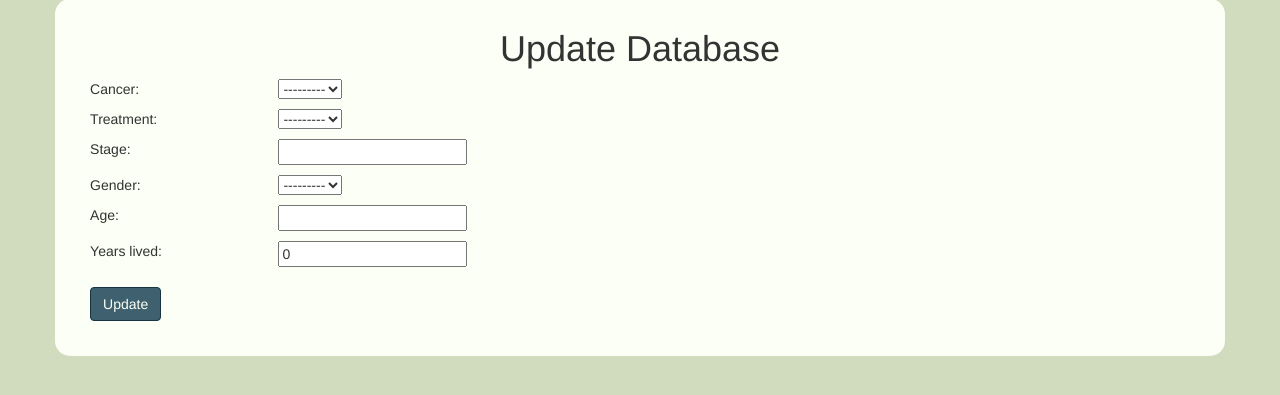
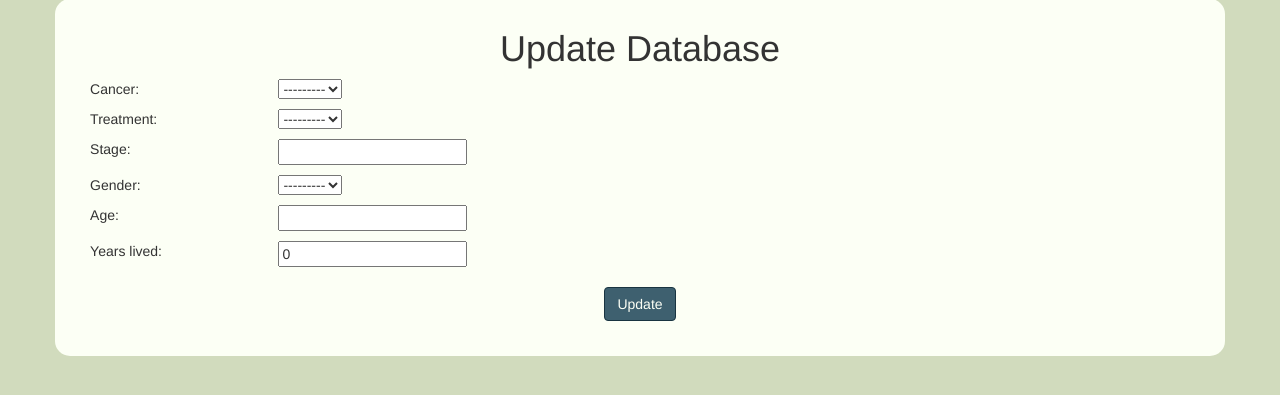
Before and after one commit to mwchen/6872-cancerprognosis, a Django app: page /updatePatient/ in a window 1280 px wide. Shown: the part 88-483 px from the top of the page. Run offline with Django 3.2, Linux system fonts and the light colour scheme; data that the repository does not hold is empty; some libraries are stand-ins or nearby versions.

Commit message:
center the update button on update database

```diff
--- a/cancerPrognosis/progApp/static/progApp/updatePatient.css
+++ /dev/null
@@ -1,3 +0,0 @@
-#button-div-container {
-	text-align: center;
-}
--- a/cancerPrognosis/progApp/templates/progApp/updatePatient.html
+++ b/cancerPrognosis/progApp/templates/progApp/updatePatient.html
@@ -38,7 +38,7 @@
                         <br>
 
                         <div id="button-div-container">
-                            <input type="submit" class="btn btn-primary" name="submit" value="Update"/>
+                            <input type="submit" class="btn btn-primary center-block" name="submit" value="Update"/>
                         </div>
                     </form>
                 </div>
```
